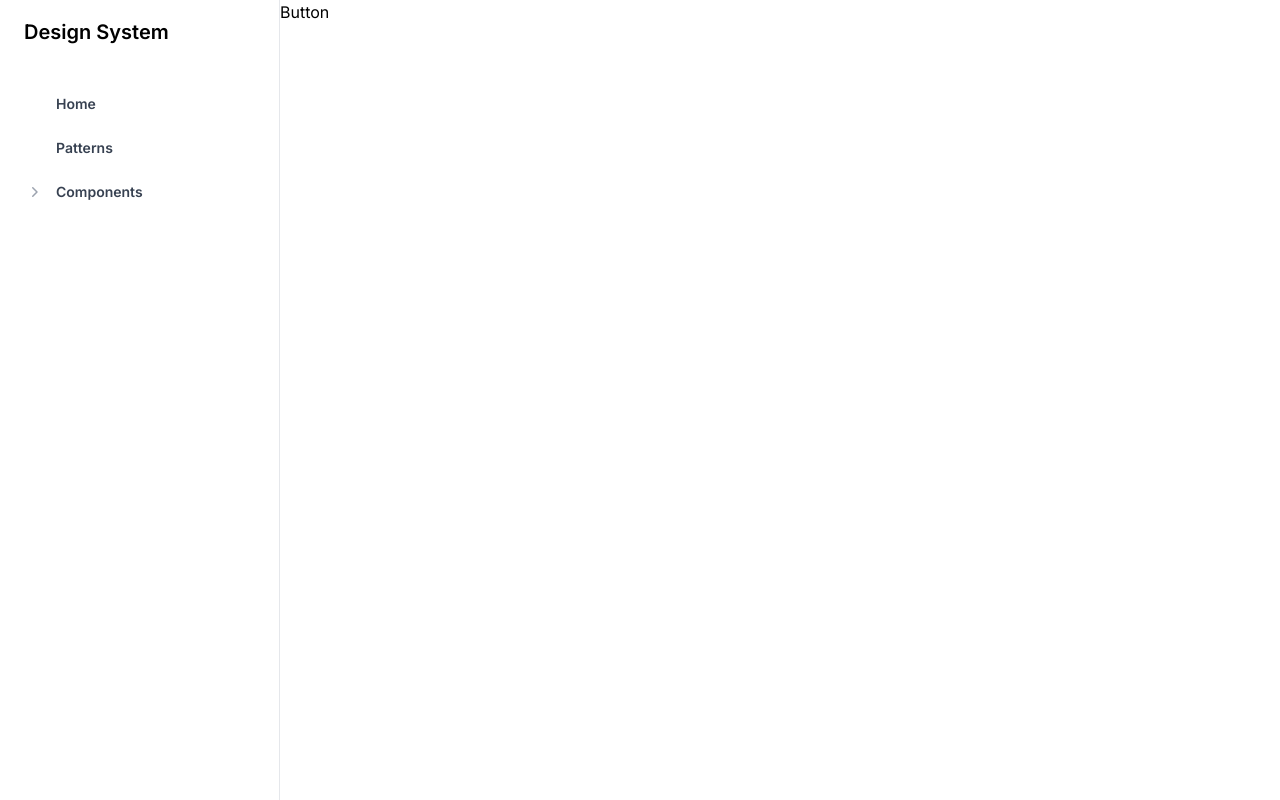
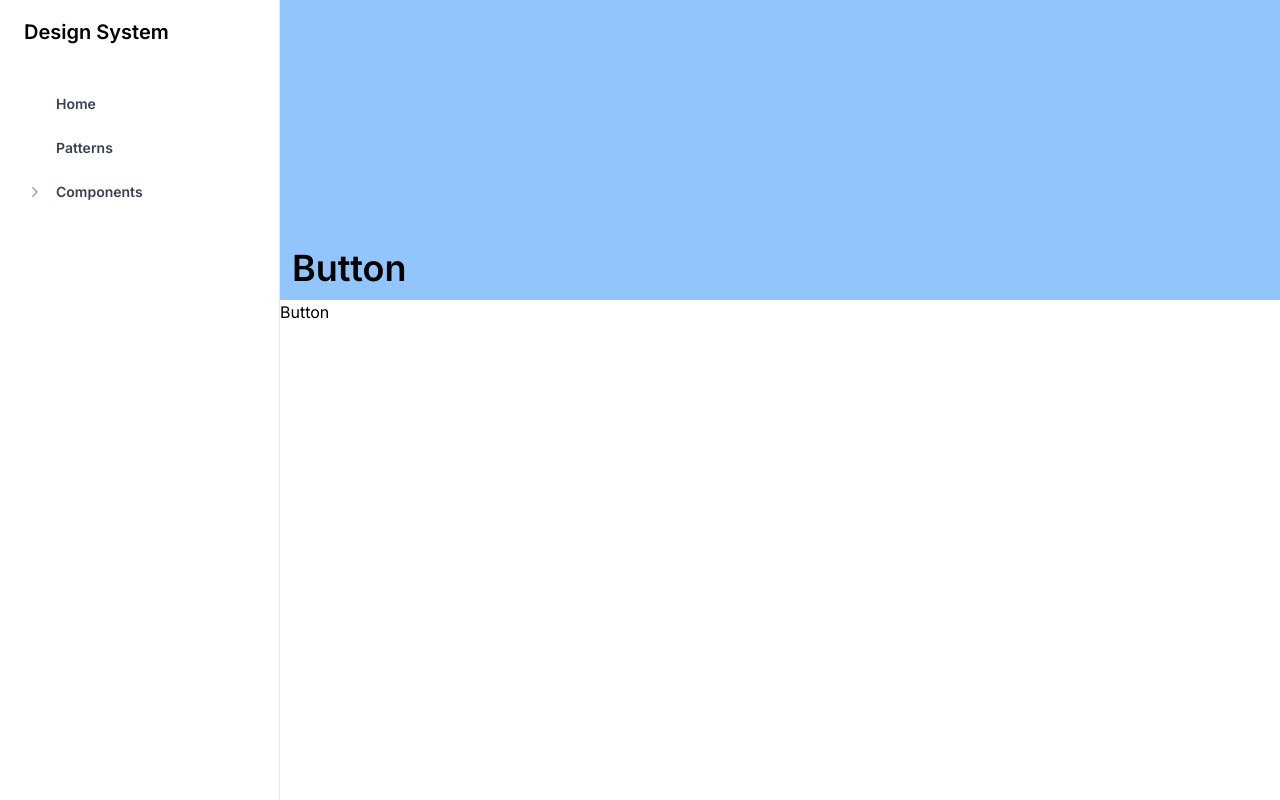
Before and after one commit to totisama/design-system, a Next.js app: page /components/button in a window 1280 px wide. Built offline with nearby package versions, Linux system fonts and the light colour scheme.

Commit message:
add layout for components page

```diff
--- a/src/app/components/button/page.tsx
+++ b/src/app/components/button/page.tsx
@@ -1,5 +1,6 @@
+import { ComponentWrapper } from '@/components/component-wrapper'
 import type React from 'react'
 
-export default function Button({ children }: { children: React.ReactNode }) {
-  return <h1>Button</h1>
+export default function ButtonPage() {
+  return <ComponentWrapper name='Button'>Button</ComponentWrapper>
 }
--- a/src/app/layout.tsx
+++ b/src/app/layout.tsx
@@ -23,9 +23,7 @@ export default function RootLayout({
         className={inter.className}
       >
         <SideBar />
-        <main className='[grid-area:main] rounded-lg overflow-y-auto w-full'>
-          {children}
-        </main>
+        <div className='[grid-area:main]'>{children}</div>
       </body>
     </html>
   )
--- a/src/app/page.tsx
+++ b/src/app/page.tsx
@@ -1,3 +1,3 @@
 export default function Home() {
-  return <h1>hio</h1>
+  return <h1>Home</h1>
 }
--- /dev/null
+++ b/src/components/component-wrapper.tsx
@@ -0,0 +1,18 @@
+import type React from 'react'
+
+export const ComponentWrapper = ({
+  name,
+  children,
+}: {
+  name: string
+  children: React.ReactNode
+}) => {
+  return (
+    <>
+      <div className='flex items-end p-3 h-[300px] bg-blue-300'>
+        <h1 className='text-4xl font-semibold'>{name}</h1>
+      </div>
+      <main>{children}</main>
+    </>
+  )
+}
```
